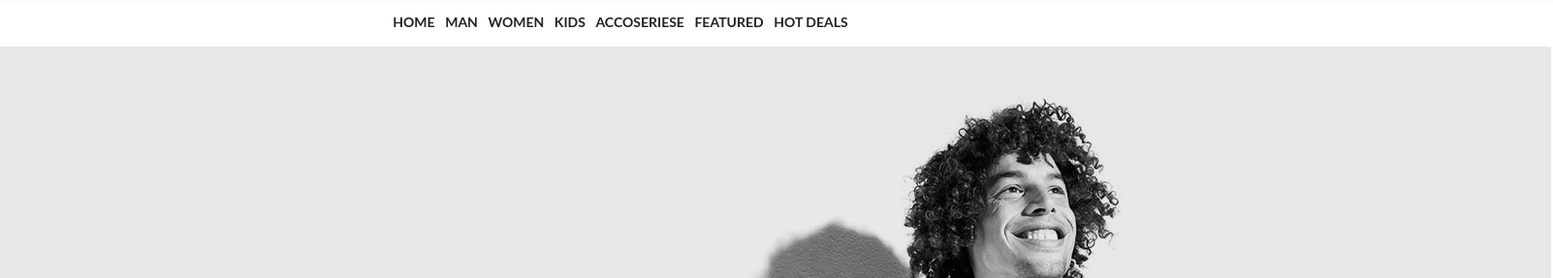
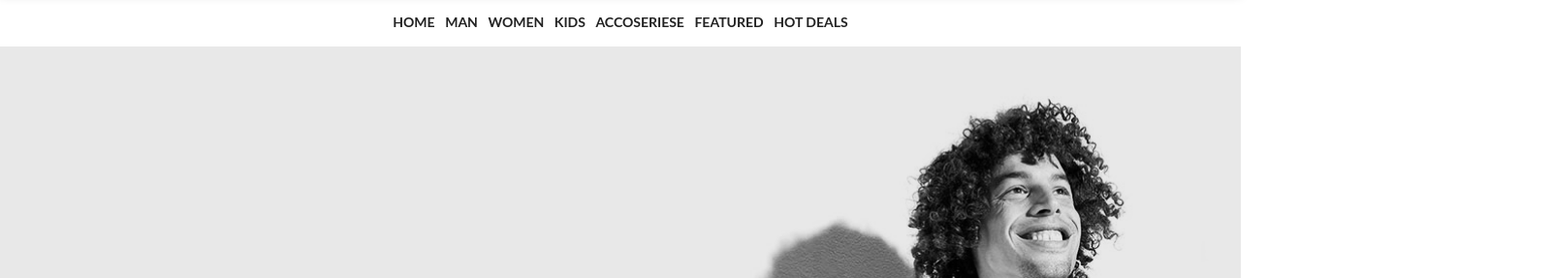
Before and after one commit to ggulpari/pro_verstka, a plain HTML site: page index.html in a window 1280 px wide. Shown: the part 107-394 px from the top of the page at 97% size, 1602 px wide, since content can reach past the window. Drawn offline with Linux system fonts and the light colour scheme.

Commit message:
fixed styles in header and main_photo's div

```diff
--- a/css/style.css
+++ b/css/style.css
@@ -4,7 +4,6 @@
 }
 
 .header {
-    width: 1600px;
     height: 100px;
     box-shadow: 0 0 10px rgba(0, 0, 0, 0.17);
     border: 1px solid #ececec;
@@ -131,16 +130,15 @@
     padding-right: 25rem;
 }
 
-
 .menu_link a:link, .menu_link a:visited  {
     color: #222222;
   }
 
-.image_fon {
-    width: 1600px;
-    height: 665px;
-    background-color: #e8e8e8;
-    position: relative;
+.main_photo {
+    background-image: url("../images/foto_fon.png");
+    height: 668px;
+    background-repeat: no-repeat;
+    background-size: cover;
 }
 
 .image_overlay_text {
--- a/index.html
+++ b/index.html
@@ -37,8 +37,7 @@
         <a href="#">FEATURED</a>
         <a href="#">HOT DEALS</a>
     </div>
-    <div>
-        <img class="image_fon" src="images/foto_fon.png" alt="foto_fon">
+    <div class="main_photo">
         <div class="image_overlay_text">
             <h1 class="shrift_overlay_text">THE BRAND</h1>
             <h2 class="shrift_overlay_text_down">OF LUXERIOUS <span class="shrift_overlay_text_F">FASHION</span></h2>
```
